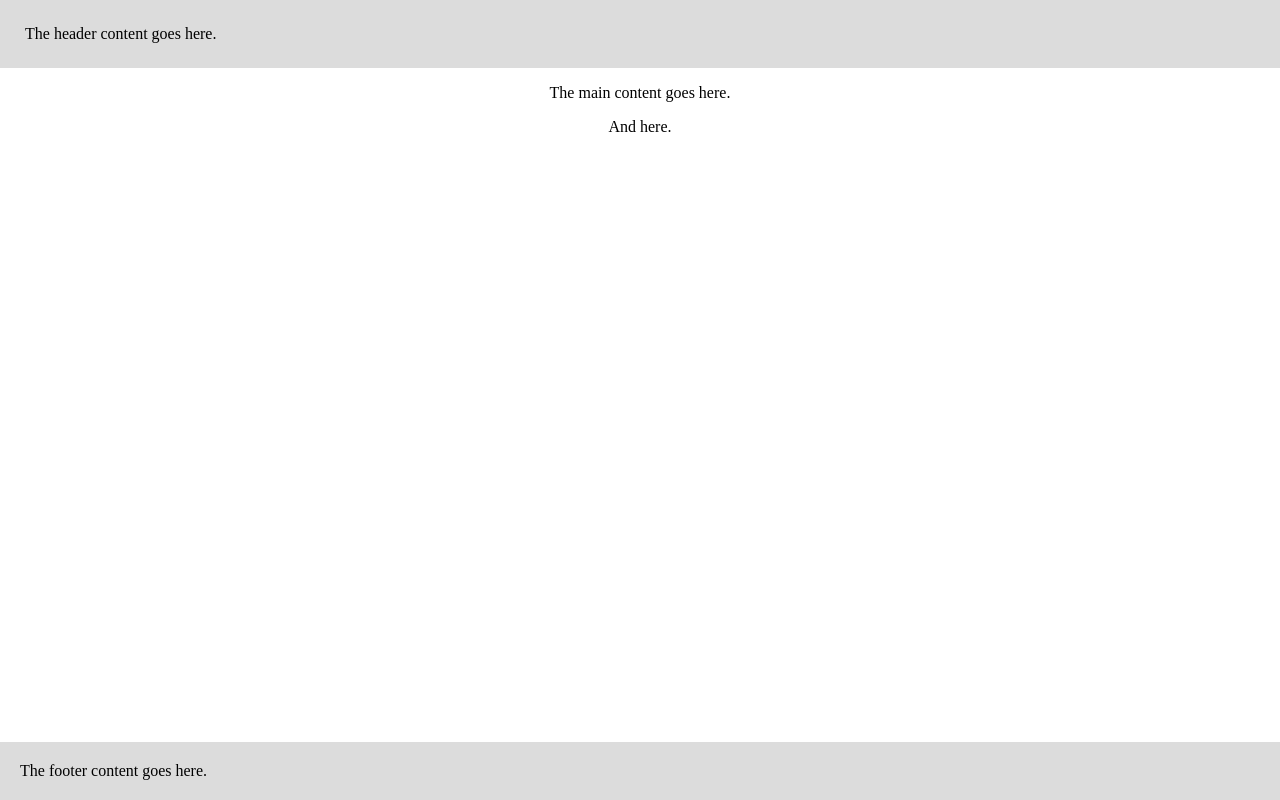
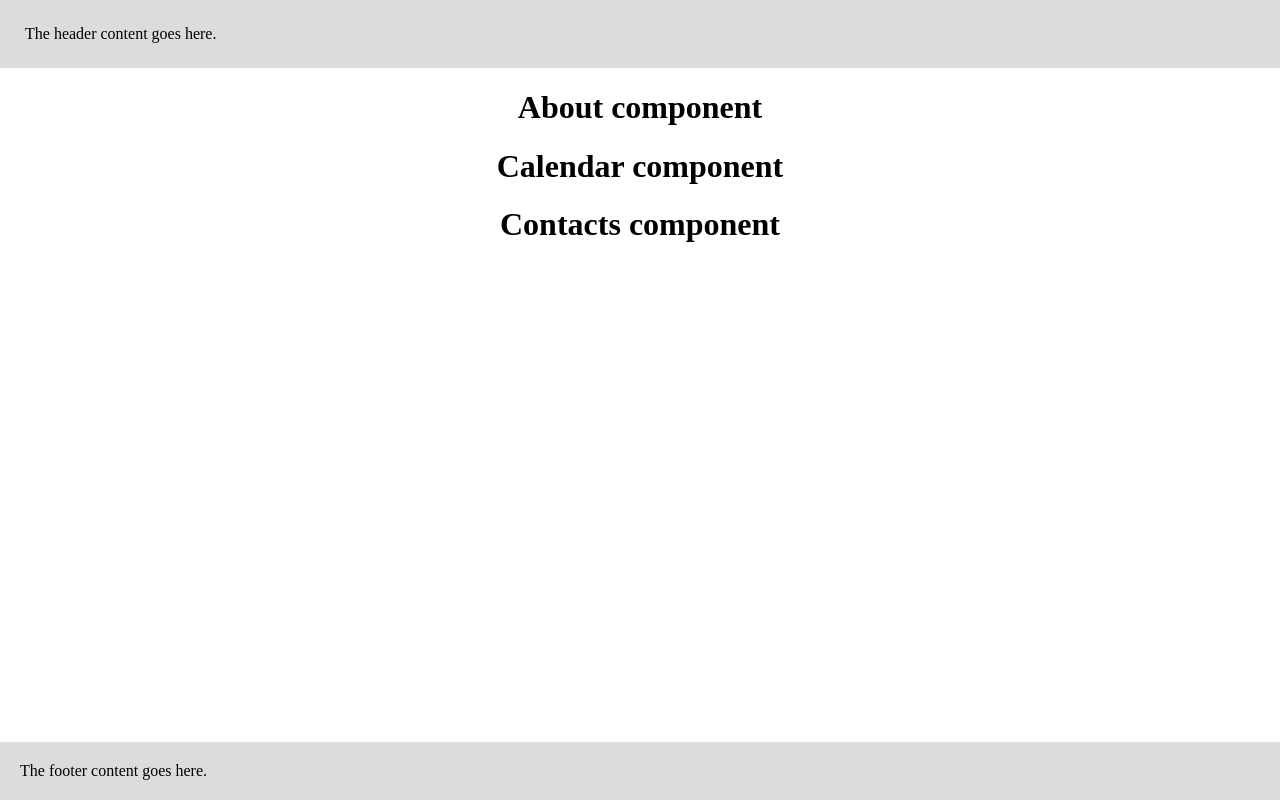
Before and after one commit to manbrk/reactElekenTestTask, a React (Create React App) app: page / in a window 1280 px wide. Built offline with nearby package versions, Linux system fonts and the light colour scheme.

Commit message:
placeholders for containers and components

```diff
--- a/src/App.js
+++ b/src/App.js
@@ -1,22 +1,12 @@
 import React, {Component} from 'react';
+import Main from './containers/Main/Main'
+
 import './App.css';
 
 class App extends Component {
   render() {
     return (
-      <div className="App">
-        <div className="App-header">The header content goes here.</div>
-        <div className="App-content">
-          <p>
-            The main content goes here.
-          </p>
-          <p>
-            And here.
-          </p>
-        </div>
-        <div className="App-footer">The footer content goes here.</div>
-      </div>
-
+      <Main />
     );
   }
 }
--- /dev/null
+++ b/src/components/About/About.js
@@ -0,0 +1,14 @@
+import React, {Component} from 'react'
+
+class About extends Component {
+
+    render() {
+        return (
+            <div>
+              <h1>About component</h1>
+            </div>
+        )
+    }
+}
+
+export default About
--- /dev/null
+++ b/src/components/Calendar/Calendar.js
@@ -0,0 +1,14 @@
+import React, {Component} from 'react'
+
+class Calendar extends Component {
+
+    render() {
+        return (
+            <div>
+              <h1>Calendar component</h1>
+            </div>
+        )
+    }
+}
+
+export default Calendar
--- /dev/null
+++ b/src/components/Contacts/Contacts.js
@@ -0,0 +1,14 @@
+import React, {Component} from 'react'
+
+class Contacts extends Component {
+
+    render() {
+        return (
+            <div>
+              <h1>Contacts component</h1>
+            </div>
+        )
+    }
+}
+
+export default Contacts
--- /dev/null
+++ b/src/containers/Main/Main.js
@@ -0,0 +1,23 @@
+import React, {Component} from 'react'
+import About from '../../components/About/About'
+import Calendar from '../../components/Calendar/Calendar'
+import Contacts from '../../components/Contacts/Contacts'
+
+class Main extends Component {
+
+  render() {
+    return (
+      <div className="App">
+        <div className="App-header">The header content goes here.</div>
+        <div className="App-content">
+          <About/>
+          <Calendar/>
+          <Contacts/>
+        </div>
+        <div className="App-footer">The footer content goes here.</div>
+      </div>
+    )
+  }
+}
+
+export default Main
```
